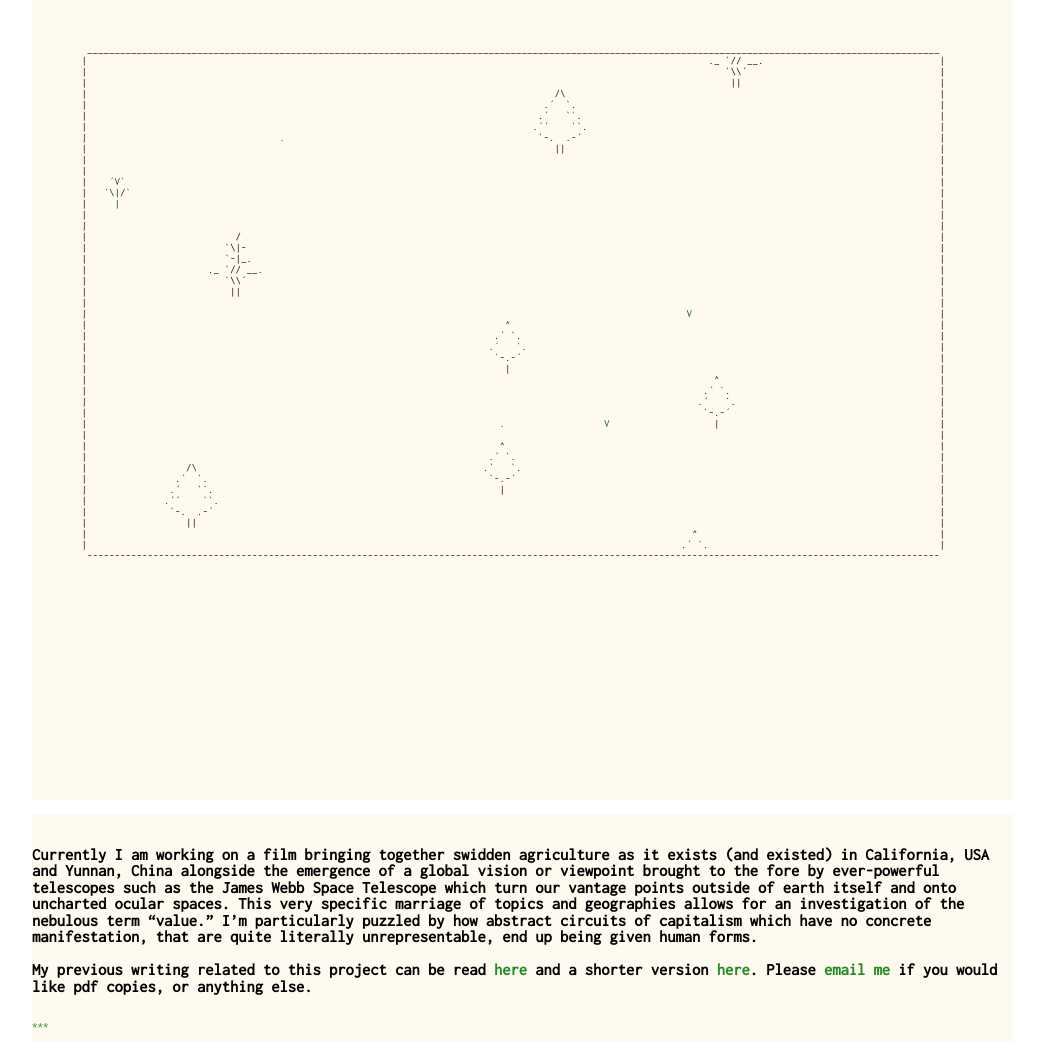
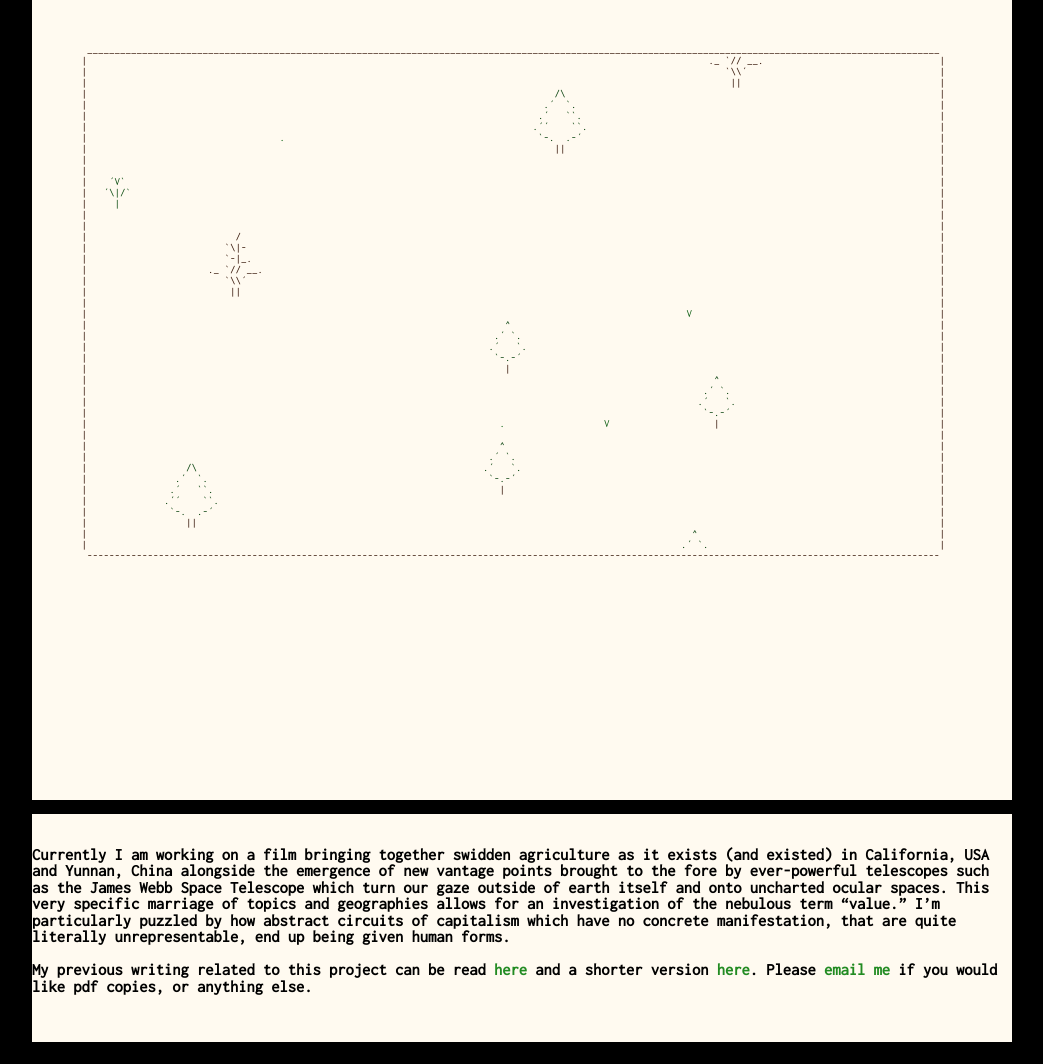
Before and after one commit to swidden/swidden.github.io, a plain HTML site: page index.html in a window 1280 px wide. Shown: the whole page, without its empty margins (118-1161 px from the left). Drawn offline with Linux system fonts and the light colour scheme.

Commit message:
Update index.html

```diff
--- a/index.html
+++ b/index.html
@@ -469,7 +469,7 @@
     </script>
  </head>
 
-<body id="edge"  style="background-color:white;margin:0; padding:0;-webkit-appearance: none;-moz-appearance: none;appearance: none;">
+<body id="edge"  style="background-color:black;margin:0; padding:0;-webkit-appearance: none;-moz-appearance: none;appearance: none;">
 
 <div id="image" style="width:980px;line-height: 1;white-space:pre; auto; background-color:floralwhite;min-height:100vh;margin-right: auto; margin-left:auto;">wait :)</div>
 
@@ -506,13 +506,13 @@ a:active {
   text-decoration: underline;
 }
 </style>
-    <div id="forward" style="width:980px;line-height: 1;white-space:normal; auto; background-color:floralwhite;margin-right: auto; margin-left:auto;"><h2><br><br>Currently I am working on a film bringing together swidden agriculture as it exists (and existed) in California, USA and Yunnan, China alongside the emergence of a global vision or viewpoint brought to the fore by ever-powerful telescopes such as the James Webb Space Telescope which turn our vantage points outside of earth itself and onto uncharted ocular spaces.
+    <div id="forward" style="width:980px;line-height: 1;white-space:normal; auto; background-color:floralwhite;margin-right: auto; margin-left:auto;"><h2><br><br>Currently I am working on a film bringing together swidden agriculture as it exists (and existed) in California, USA and Yunnan, China alongside the emergence of new vantage points brought to the fore by ever-powerful telescopes such as the James Webb Space Telescope which turn our gaze outside of earth itself and onto uncharted ocular spaces.
 
 This very specific marriage of topics and geographies allows for an investigation of the nebulous term “value.” I’m particularly puzzled by how abstract circuits of capitalism which have no concrete manifestation, that are quite literally unrepresentable, end up being given human forms.
 <br><br>
 My previous writing related to this project can be read <a href="https://mitpress.mit.edu/books/history-exhibitions-towards-future-exhibition-making">here</a> and a shorter version <a href="https://yishu-online.com/back-issues/view/?99">here</a>. Please <a href="mailto:mazzgie@gmail.com">email me</a> if you would like pdf copies, or anything else. <br></h2>
     <br>
-<a href="http://hometxt.github.io/">***</a><br><br><h1>
+<br><br><h1>
 <p class="text" align="center">
  </div>
 
```
